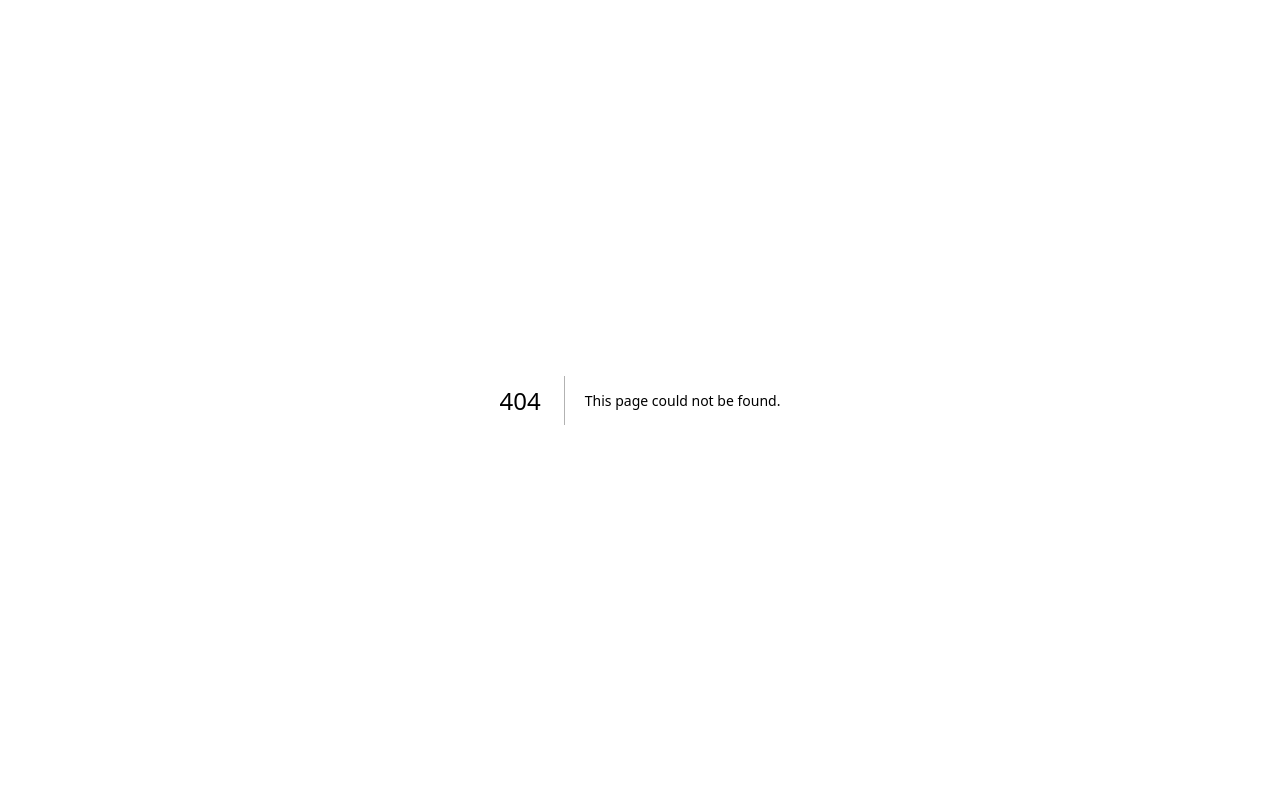
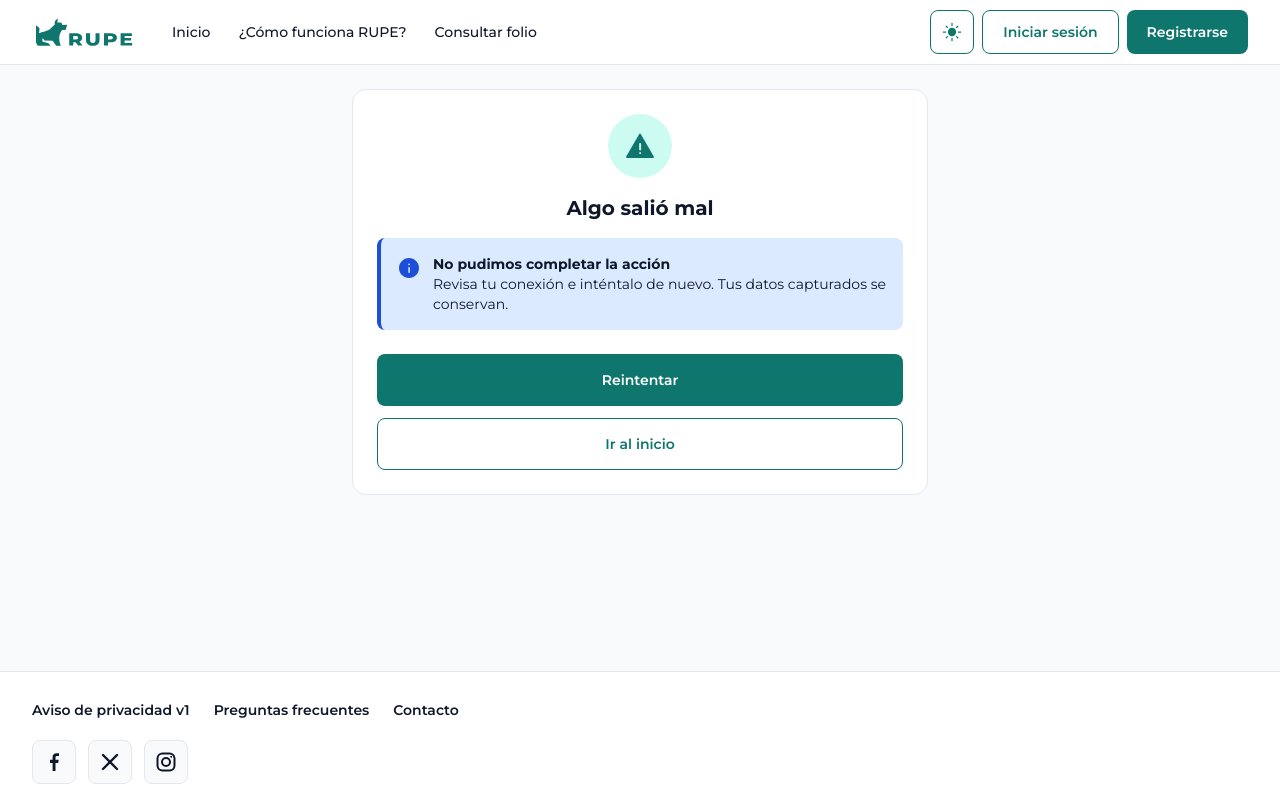
Before and after one commit to raulsansal/rupe-prototipo, a Next.js app: page /dev/transversales/error in a window 1280 px wide. Before the commit this address had no page. Built offline with nearby package versions, Linux system fonts and the light colour scheme.

Commit message:
feat: TRA-01 página no encontrada y TRA-04 error inesperado

```diff
--- /dev/null
+++ b/src/app/dev/transversales/error/page.tsx
@@ -0,0 +1,13 @@
+"use client";
+
+import { PantallaError } from "@/components/features/PantallaError";
+import { PlantillaPublica } from "@/components/layout/PlantillaPublica";
+
+// Demostración de TRA-04 sin provocar un error real. «Reintentar» solo recarga la página de demostración.
+export default function DemoError() {
+  return (
+    <PlantillaPublica>
+      <PantallaError onReintentar={() => window.location.reload()} />
+    </PlantillaPublica>
+  );
+}
--- /dev/null
+++ b/src/app/error.tsx
@@ -0,0 +1,17 @@
+"use client";
+
+import { useEffect } from "react";
+import { PantallaError } from "@/components/features/PantallaError";
+import { PlantillaPublica } from "@/components/layout/PlantillaPublica";
+
+// TRA-04. Captura los errores inesperados de cualquier ruta bajo el layout raíz.
+export default function ErrorInesperado({ error, retry }: { error: unknown; retry: () => void }) {
+  useEffect(() => {
+    console.error(error);
+  }, [error]);
+  return (
+    <PlantillaPublica>
+      <PantallaError onReintentar={retry} />
+    </PlantillaPublica>
+  );
+}
--- /dev/null
+++ b/src/app/not-found.tsx
@@ -0,0 +1,14 @@
+import type { Metadata } from "next";
+import { PantallaNoEncontrada } from "@/components/features/PantallaNoEncontrada";
+import { PlantillaPublica } from "@/components/layout/PlantillaPublica";
+
+export const metadata: Metadata = { title: "Página no encontrada · RUPE" };
+
+// TRA-01. Vive fuera de los grupos de rutas, por eso lleva su propia plantilla.
+export default function NoEncontrada() {
+  return (
+    <PlantillaPublica>
+      <PantallaNoEncontrada />
+    </PlantillaPublica>
+  );
+}
--- /dev/null
+++ b/src/components/features/PantallaError.tsx
@@ -0,0 +1,31 @@
+"use client";
+
+import Link from "next/link";
+import { Alerta } from "@/components/ui/Alerta";
+import { Boton } from "@/components/ui/Boton";
+import { clasesBoton } from "@/components/ui/clasesBoton";
+import { PantallaMensaje } from "./PantallaMensaje";
+
+/** TRA-04: error inesperado o sin conexión. «Reintentar» vuelve a intentar la acción. */
+export function PantallaError({ onReintentar }: { onReintentar: () => void }) {
+  return (
+    <PantallaMensaje
+      icono="warning"
+      titulo="Algo salió mal"
+      acciones={
+        <>
+          <Boton tamano="grande" anchoCompleto onClick={onReintentar}>
+            Reintentar
+          </Boton>
+          <Link href="/" className={clasesBoton({ variante: "secundario", tamano: "grande", anchoCompleto: true })}>
+            Ir al inicio
+          </Link>
+        </>
+      }
+    >
+      <Alerta tipo="info" titulo="No pudimos completar la acción" className="w-full text-left">
+        Revisa tu conexión e inténtalo de nuevo. Tus datos capturados se conservan.
+      </Alerta>
+    </PantallaMensaje>
+  );
+}
--- /dev/null
+++ b/src/components/features/PantallaNoEncontrada.tsx
@@ -0,0 +1,25 @@
+import Link from "next/link";
+import { clasesBoton } from "@/components/ui/clasesBoton";
+import { PantallaMensaje } from "./PantallaMensaje";
+
+/** TRA-01: página no encontrada (cualquier rol, cualquier punto del sistema). */
+export function PantallaNoEncontrada() {
+  return (
+    <PantallaMensaje
+      icono="search"
+      titulo="Página no encontrada"
+      acciones={
+        <>
+          <Link href="/" className={clasesBoton({ tamano: "grande", anchoCompleto: true })}>
+            Ir al inicio
+          </Link>
+          <Link href="/#buscar-folio" className={clasesBoton({ variante: "secundario", tamano: "grande", anchoCompleto: true })}>
+            Consultar un folio
+          </Link>
+        </>
+      }
+    >
+      <p className="text-body text-text-muted">La página que buscas no existe o cambió de lugar. Revisa la dirección o vuelve al inicio.</p>
+    </PantallaMensaje>
+  );
+}
```
